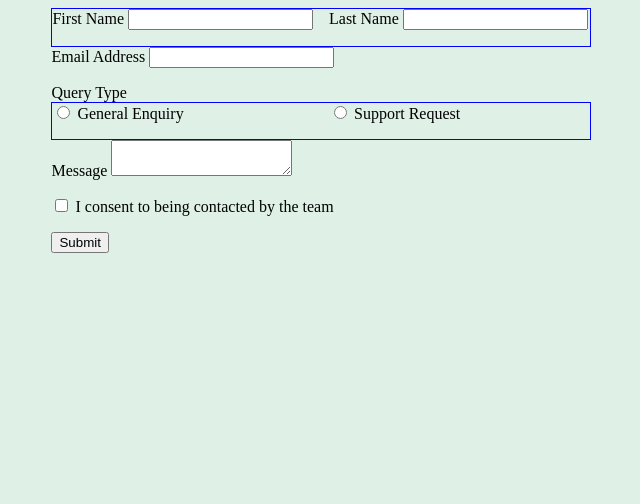
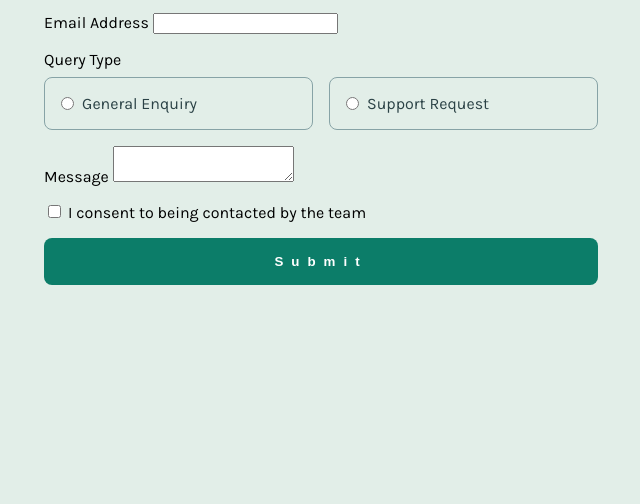
Before and after one commit to ThynTaN/bootcamp-frontend-python-lmv, a plain HTML site: page semana02/dia02-02-css-contact-from/index.html in a window 1280 px wide. Shown: the part 312-816 px from the top of the page, without its empty margins (319-959 px from the left). Drawn offline with Linux system fonts and the light colour scheme.

Commit message:
semana02, dia02, css contact form

```diff
--- a/semana02/dia02-02-css-contact-from/estilos.css
+++ b/semana02/dia02-02-css-contact-from/estilos.css
@@ -1,14 +1,19 @@
 body {
     /* TODO: Añadan la fuente karla donde google fonts */
-    background-color: hsl(148, 38%, 91%);
+    /* background-color: hsl(148, 38%, 91%); */
+    font-family: "karla", sans-serif;
+
+    background-color: hsl(148, 28%, 91%);
 
     display: flex;
     justify-content: center;
     align-items: center;
+
     height: 100vh;
 }
+
 .contact-from {
-    border: 1px solid red;
+    /* border: 1px solid red; */
 
     width: 400px;
     background-color: white;
@@ -18,7 +23,6 @@ body {
 
     padding: 32px;
     border-radius: 16px;
-
 }
 
 h1 {
@@ -36,7 +40,9 @@ input[typt-text]
 input[typt-text]
 textarea {
     display: flex;
+
     margin-top: 8px;
+
     width: 100%;
     border-radius: 8px;
     border: 1px solid hsl(186, 15%, 59%);
@@ -46,13 +52,56 @@ textarea {
 }
 
 .row {
-    border: 1px solid blue;
+    /* border: 1px solid blue; */
 
     display: grid;
     grid-template-columns: 1fr 1fr;
     gap: 16px;
 }
 
+/* TODO:  Darle estilos al boton del formulario */
+
 input[type=submit] {
+    background-color: hsl(169, 82%, 27%);
+    color: hsl(0, 0%, 100%);
+    width: 100%;
+    border: none;
+    border-radius: 8px;
+    padding: 16px;
+    font-weight: 700;
+    letter-spacing: 8px;
+}
 
+.query-type {
+    border: 1px solid hsl(186, 15%, 59%);
+    padding: 16px;
+    margin-top: 8px;
+    border-radius: 8px;
+
+    display: flex;
+    align-items: center;
+    gap: 8px;
+    color: hsl(187, 24%, 22%);
+    cursor: pointer;
 }
+
+.query-type:hover,
+.query-type:has(input:checked) {
+    border-color: hsl(187, 24%, 22%);
+}
+
+.query-type:has(input:checked) {
+    outline: 2px solid hsl(169, 82%, 27%);
+}
+
+.query-type:focus-within {
+    outline: 2px solid hsl(169, 82%, 27%);
+    outline-offset: 2px;
+}
+
+.query-type input[type=radio] {
+    margin: 0;
+    flex-shrink: 0;
+    accent-color: hsl(169, 82$, 27%);
+    cursor: pointer;
+}
```
